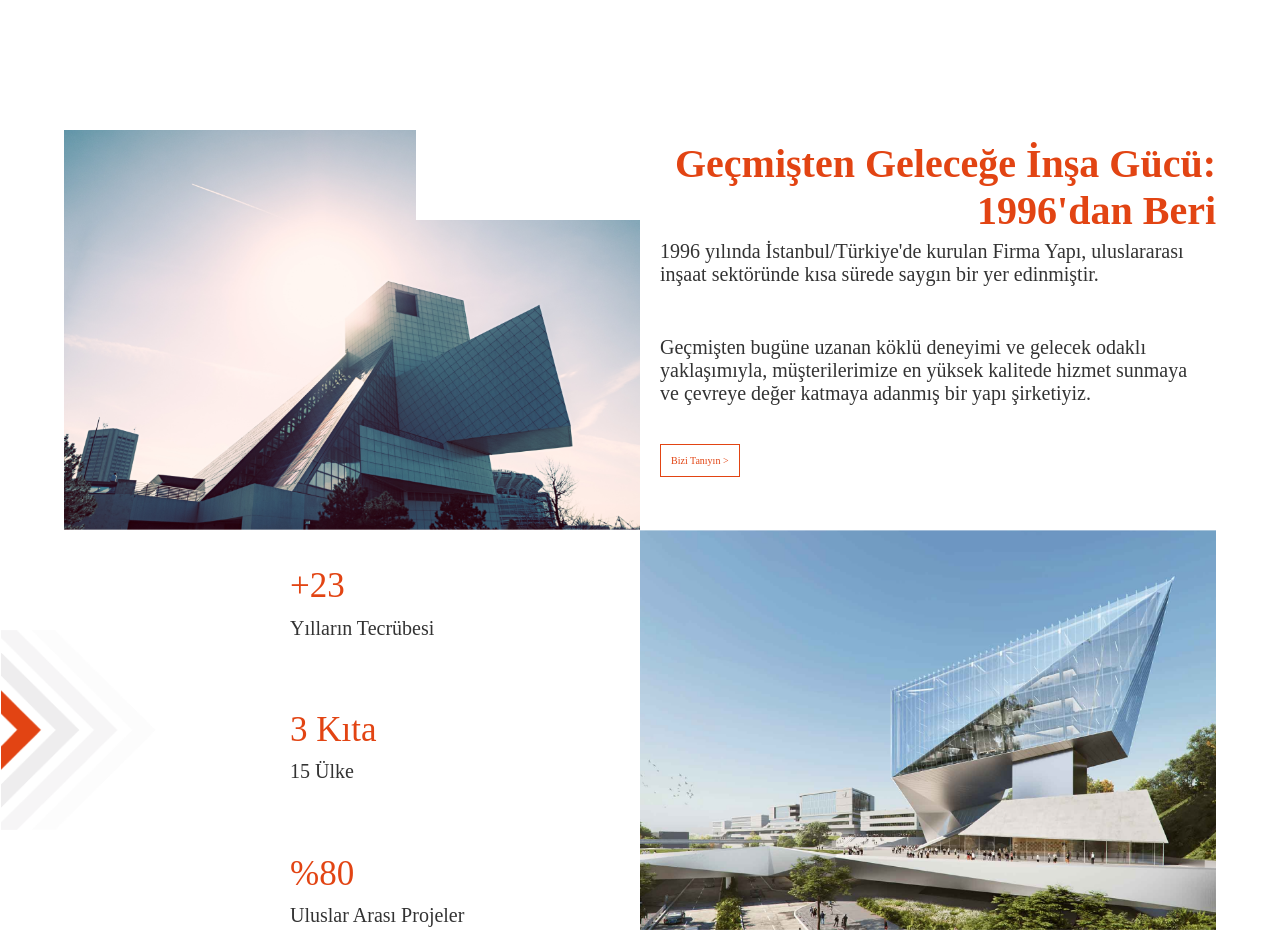
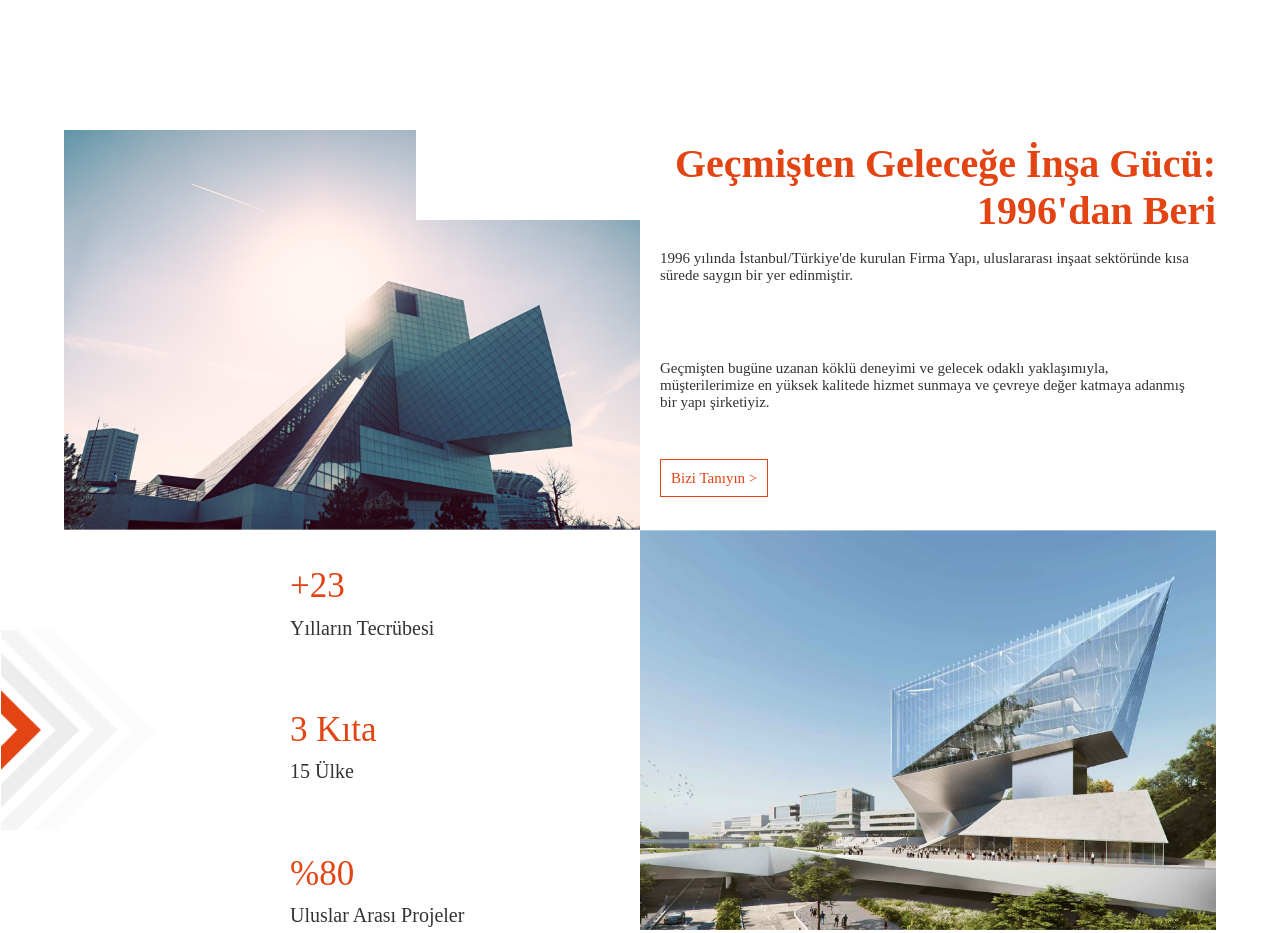
Before and after one commit to Murat633/Task-ik, a website: page index.html in a window 1280 px wide. Shown: the part 720-1653 px from the top of the page. Drawn offline with Linux system fonts and the light colour scheme.

Commit message:
fix:template

```diff
--- a/styles/scss/__header.scss
+++ b/styles/scss/__header.scss
@@ -15,12 +15,8 @@
         right: -70rem;
         transform: rotate(-150deg);
         z-index: -1;
-
         position: absolute;
     }
-
-
-
 
     &__navbar {
         width: 80%;
--- a/styles/scss/__news.scss
+++ b/styles/scss/__news.scss
@@ -9,6 +9,7 @@
         justify-content: space-between;
         padding: 2rem 0;
         padding-right: 3rem;
+        align-items: center;
 
         &__title {
             font-size: 3rem;
--- a/styles/scss/__sections.scss
+++ b/styles/scss/__sections.scss
@@ -22,8 +22,10 @@
 
     &__content {
         padding: 1rem;
-        padding-top: 10rem;
+        padding-top: 11rem;
+        max-height: 300px;
         position: relative;
+        word-wrap: break-word;
         &__title {
             position: absolute;
             top: 0;
@@ -39,8 +41,9 @@
         }
 
         &__description {
-            font-size: 2rem;
+            font-size: 1.5rem;
             margin-bottom: 5rem;
+            height: 60px;
             color: #333;
         }
 
@@ -52,6 +55,7 @@
             color:  #E24413;
             cursor: pointer;
             margin-left: 1rem;
+            font-size: 1.5rem;
         }
     }
 
--- a/styles/scss/default.scss
+++ b/styles/scss/default.scss
@@ -40,3 +40,9 @@ p {
         width: 100%;
     }
 }
+
+@media (min-width:1500px) {
+     html {
+        font-size: 10px;
+    }
+}
```
Also changed, not shown: styles/css/default.css, styles/scss/__project-slider.scss (line endings or trailing spaces), 1 other file.
